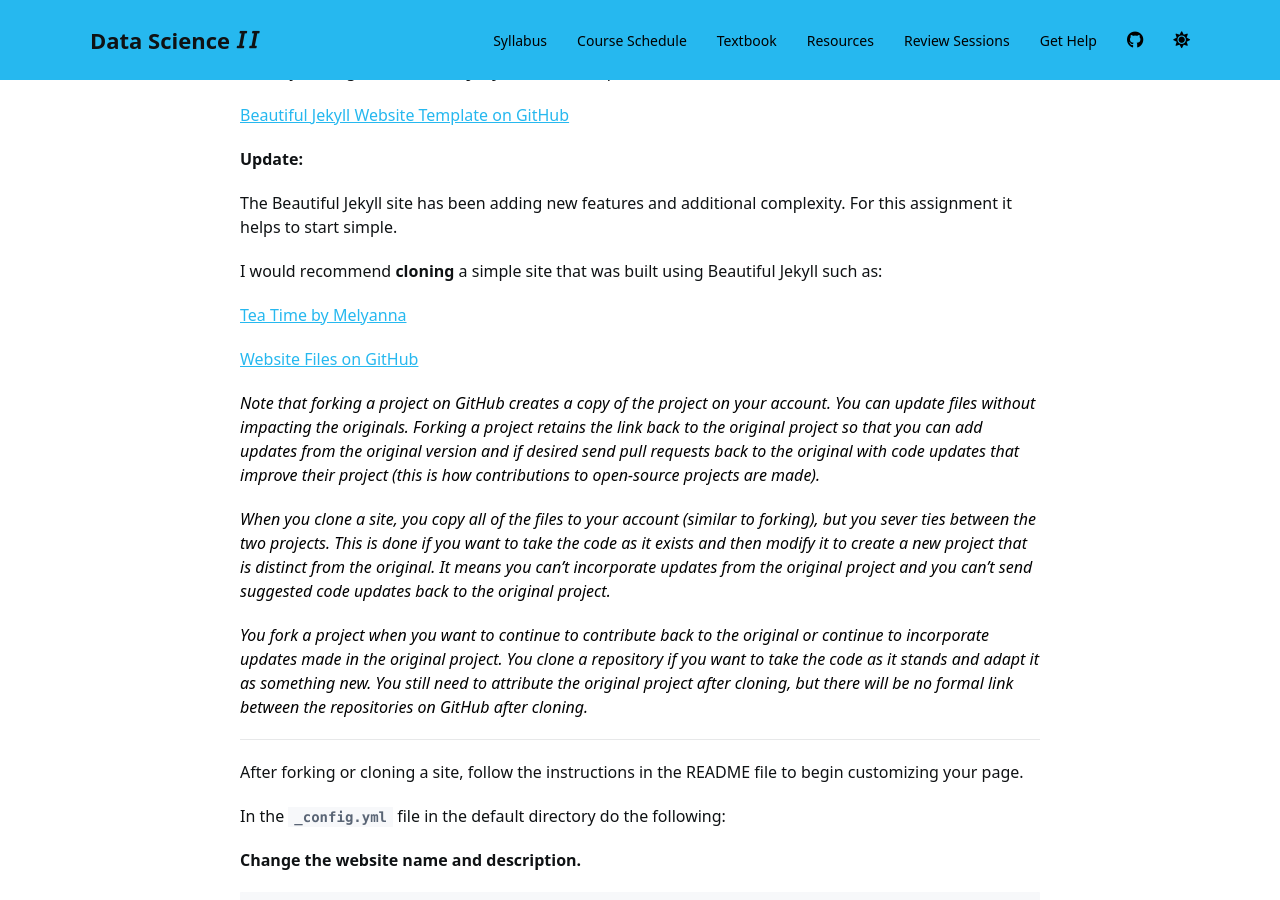
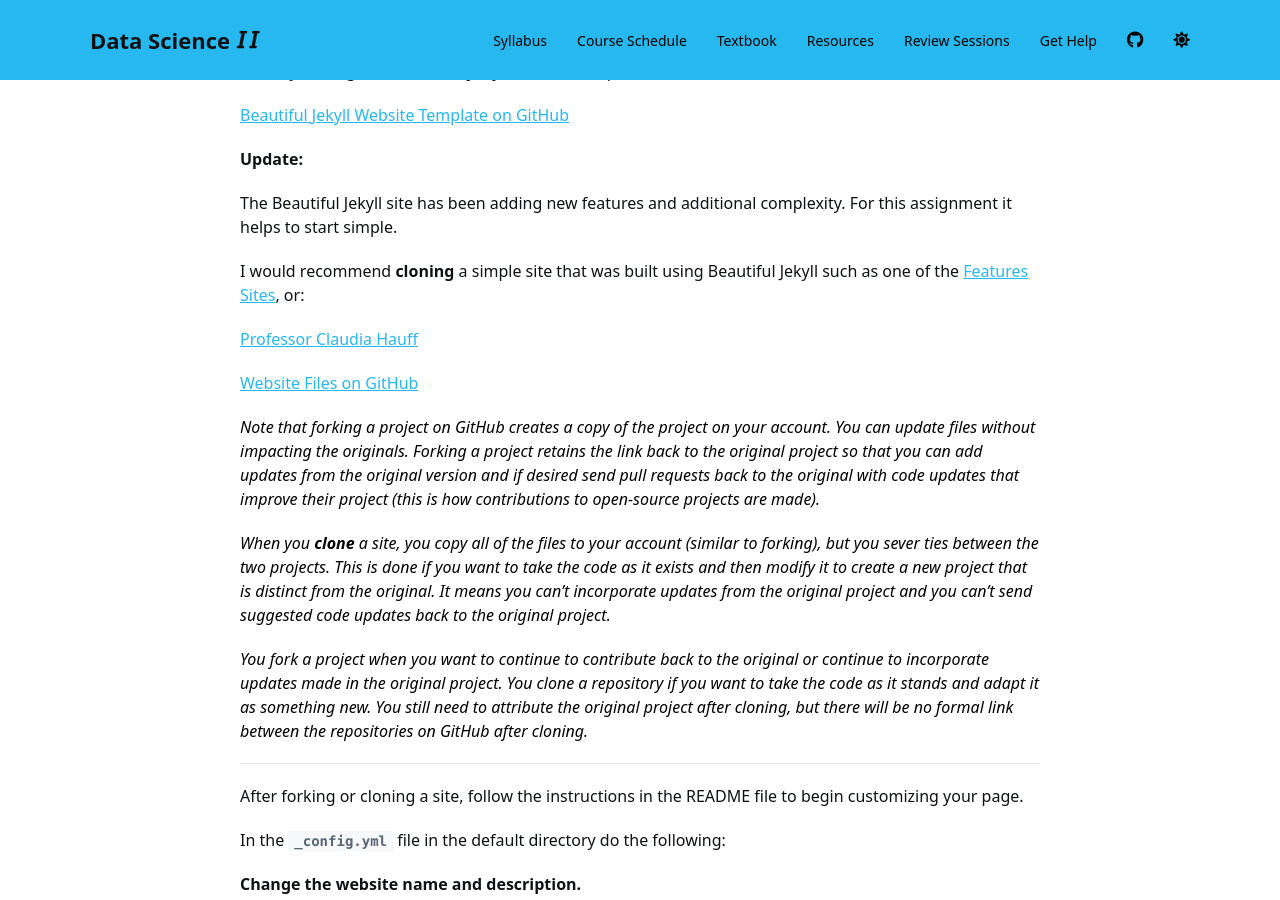
Before and after one commit to DS4PS/cpp-527-spr-2021, a Jekyll site: the page built from schedule.md, in a window 1280 px wide and 900 px high, scrolled down 46988 px. Built offline with Jekyll 4.4.1, drawn with Linux system fonts in a browser that asks for light colours; nearby versions of some CDN libraries; a script bundle is joined from its source files by our own code; library files that are not in the unit come from our copies; a style sheet for code colours, icons or effects is not loaded.

Commit message:
Update schedule.md

```diff
--- a/schedule.md
+++ b/schedule.md
@@ -1970,15 +1970,15 @@
 
 The Beautiful Jekyll site has been adding new features and additional complexity. For this assignment it helps to start simple.
 
-I would recommend **cloning** a simple site that was built using Beautiful Jekyll such as:
-
-[Tea Time by Melyanna](https://melyanna.github.io/about/)
-
-[Website Files on GitHub](https://github.com/Melyanna/Melyanna.github.io)
+I would recommend **cloning** a simple site that was built using Beautiful Jekyll such as one of the [Features Sites](https://beautifuljekyll.com/examples/), or:
+
+[Professor Claudia Hauff](https://chauff.github.io/)
+
+[Website Files on GitHub](https://github.com/chauff/chauff.github.io)
 
 *Note that forking a project on GitHub creates a copy of the project on your account. You can update files without impacting the originals. Forking a project retains the link back to the original project so that you can add updates from the original version and if desired send pull requests back to the original with code updates that improve their project (this is how contributions to open-source projects are made).*
 
-*When you clone a site, you copy all of the files to your account (similar to forking), but you sever ties between the two projects. This is done if you want to take the code as it exists and then modify it to create a new project that is distinct from the original. It means you can't incorporate updates from the original project and you can't send suggested code updates back to the original project.*
+*When you **clone** a site, you copy all of the files to your account (similar to forking), but you sever ties between the two projects. This is done if you want to take the code as it exists and then modify it to create a new project that is distinct from the original. It means you can't incorporate updates from the original project and you can't send suggested code updates back to the original project.*
 
 *You fork a project when you want to continue to contribute back to the original or continue to incorporate updates made in the original project. You clone a repository if you want to take the code as it stands and adapt it as something new. You still need to attribute the original project after cloning, but there will be no formal link between the repositories on GitHub after cloning.*
 
```
